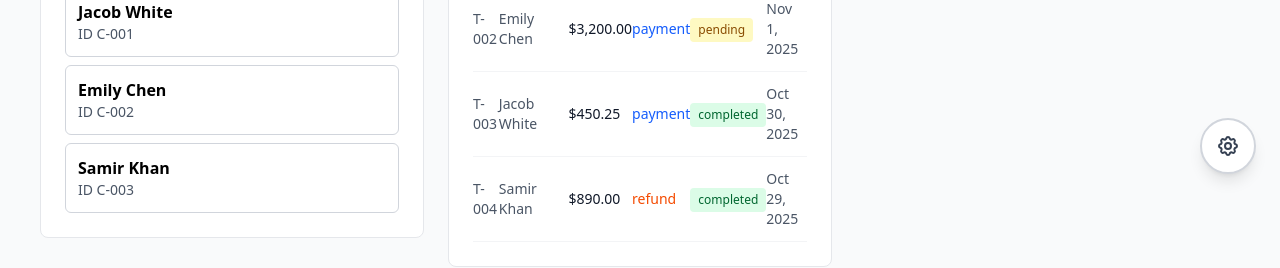
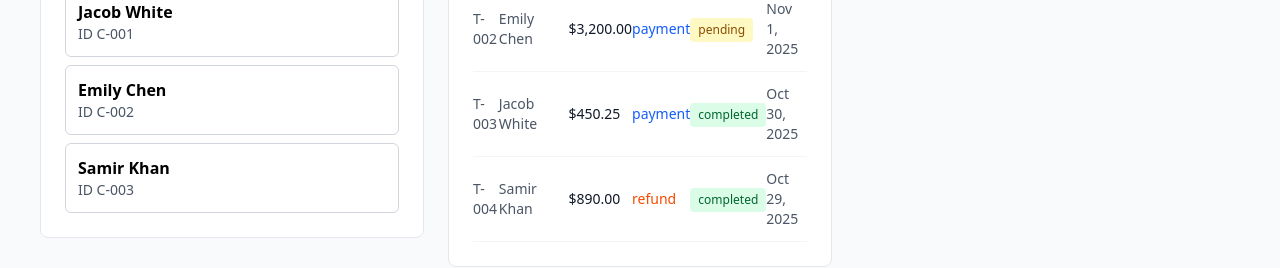
Before and after one commit to nivoset/demo-react-app, a React (Vite) app: page / in a window 1280 px wide. Shown: the part 602-870 px from the top of the page. Built offline with nearby package versions, Linux system fonts and the light colour scheme.

Commit message:
sun down

```diff
--- a/src/pages/PaymentsOpsDashboard.tsx
+++ b/src/pages/PaymentsOpsDashboard.tsx
@@ -28,6 +28,7 @@ export function PaymentsOpsDashboard() {
   });
   const [isProcessingKycAction, setIsProcessingKycAction] = useState(false);
   const [showFeatureFlagsPanel, setShowFeatureFlagsPanel] = useState(false);
+  const [isHoveringCorner, setIsHoveringCorner] = useState(false);
 
   const {
     kycVersion,
@@ -140,17 +141,29 @@ export function PaymentsOpsDashboard() {
         </div>
 
         {/* Floating Feature Flags Button & Panel */}
-        <div className="fixed bottom-6 right-6 z-50 flex flex-col items-end gap-4">
+        <div
+          className="fixed bottom-0 right-0 z-50"
+          onMouseEnter={() => setIsHoveringCorner(true)}
+          onMouseLeave={() => setIsHoveringCorner(false)}
+        >
+          {/* Hover zone - invisible area to detect mouse in corner */}
+          <div className="absolute bottom-0 right-0 w-32 h-32" />
+
+          <div className="flex flex-col items-end gap-4 pr-6 pb-6">
             {/* Feature Flags Panel */}
             <FeatureFlagsPanel
               isOpen={showFeatureFlagsPanel}
               onClose={() => setShowFeatureFlagsPanel(false)}
             />
 
-          {/* Floating Button - Always visible, positioned after panel in DOM to ensure it's on top */}
+            {/* Floating Button - Animates in when hovering corner or panel is open */}
             <button
               onClick={() => setShowFeatureFlagsPanel(!showFeatureFlagsPanel)}
-            className={`relative z-50 w-14 h-14 rounded-full shadow-lg flex items-center justify-center transition-all ${
+              className={`relative z-50 w-14 h-14 rounded-full shadow-lg flex items-center justify-center transition-all duration-300 ${
+                showFeatureFlagsPanel || isHoveringCorner
+                  ? 'opacity-100 translate-y-0'
+                  : 'opacity-0 translate-y-4 pointer-events-none'
+              } ${
                 showFeatureFlagsPanel
                   ? 'bg-blue-600 text-white'
                   : 'bg-white text-gray-700 hover:bg-gray-100 border-2 border-gray-300'
@@ -177,6 +190,7 @@ export function PaymentsOpsDashboard() {
               />
             </svg>
           </button>
+          </div>
         </div>
 
         {/* Dynamic Layout Based on View */}
```
Lines whose indentation alone changed are shown as unchanged.
